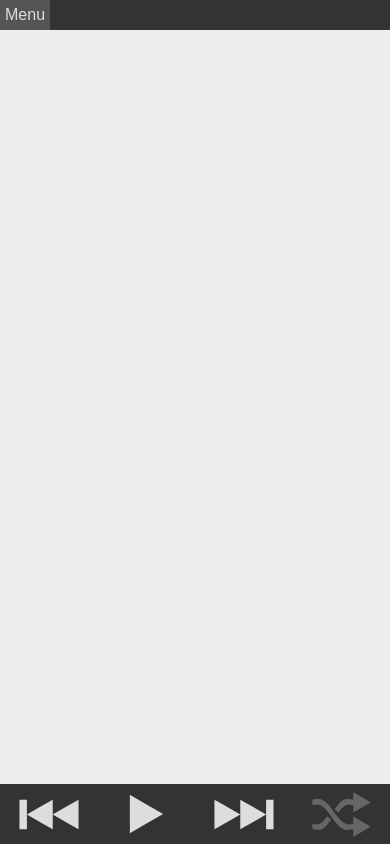
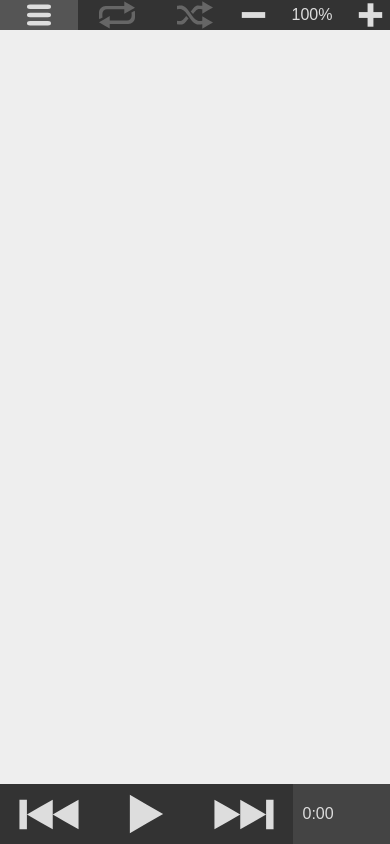
Before and after one commit to firezet/study, a PHP site: page /deeploom/index.html in a window 390 px wide. Run offline with PHP 8.4, Linux system fonts and the light colour scheme.

Commit message:
mobile face

```diff
--- a/deeploom/index.html
+++ b/deeploom/index.html
@@ -6,7 +6,7 @@
 		<link rel="shortcut icon" type="image/x-icon" href="/favicon.ico"/>
 		<link rel="stylesheet" type="text/css" href="/player.css"/>
 		<script type="text/javascript" src="/player.js"></script>
-		<title>Music</title>
+		<title>Cactus Music</title>
 	</head>
 	<body>
 		<div id="divSide">
@@ -18,9 +18,14 @@
 		</div>
 		<div id="divMain">
 			<div id="divBar">
-				<ul>
-					<li class="baritem" onclick="menuShow()">Menu</li>
-				</ul>
+				<div id="divVolumeTop">
+					<div id="volumeUpTop" class="volume" onclick="volumeUp()"></div>
+					<div id="volumeDownTop" class="volume" onclick="volumeDown()"></div>
+					<div id="volumeTextTop">100%</div>
+				</div>
+				<div id="shuffleTop" class="controls top" onclick="shuffleToggle()"></div>
+				<div id="repeatTop" class="controls top" onclick="repeatToggle()"></div>
+				<div id="menuTop" class="top" onclick="menuShow()"></div>
 			</div>
 			<ul id="playlist">
 			</ul>
--- a/deeploom/player.css
+++ b/deeploom/player.css
@@ -97,24 +97,23 @@
 	pointer-events: none;
 }
 
-#divVolume {
+#divVolume, #divVolumeTop {
 	float: right;
-	width: 120px;
 	height: 100%;
 	position: relative;
 }
 
-#volumeDown {
+#volumeDown, #volumeDownTop {
 	background-image: url("/img/down.svg");
 	background-position: 0 50%;
 }
 
-#volumeUp {
+#volumeUp, #volumeUpTop {
 	background-image: url("/img/up.svg");
 	background-position: 100% 50%;
 }
 
-#volumeText {
+#volumeText, #volumeTextTop {
 	color: #DDD;
 	position: absolute;
 	width: 100%;
@@ -123,8 +122,12 @@
 	pointer-events: none;
 }
 
+#volumeTextTop {
+	line-height: 30px;
+}
+
 .volume {
-	width: 50%;
+	width: 60px;
 	height: 100%;
 	float: right;
 	background-size: 50% auto;
@@ -143,15 +146,20 @@
 
 .menuitem:hover {
 	background-color: #333;
+	cursor: pointer;
 }
 
-.baritem {
+#menuTop {
+	background-image: url("/img/menu.svg");
+	background-size: contain;
+	background-position: center;
+	background-repeat: no-repeat;
+	height: 100%;
 	float: left;
 	color: #DDD;
-	padding: 0 5px;
 }
 
-.baritem:hover, .baritem:focus {
+#menuTop:hover {
 	background-color: #555;
 }
 
@@ -168,7 +176,7 @@
 .albumArt {
 	padding: 0 10px 10px 10px;
 	float: left;
-	width: 100px;
+	width: 200px;
 }
 
 .albumTitle {
@@ -191,6 +199,13 @@
 
 .track.selected {
 	background-color: #AAA;
+}
+
+.trackName, .trackComment, .trackArtists {
+	pointer-events: none;
+}
+
+.track.selected > .trackName {
 	color: #000;
 }
 
@@ -207,16 +222,20 @@
 	background-color: #555;
 }
 
-#shuffle, #repeat {
+#shuffle, #repeat, #shuffleTop, #repeatTop {
 	float: right;
 }
 
-#shuffle {
+#shuffle, #shuffleTop {
 	background-image: url("/img/shuffle.svg");
 }
 
-#repeat {
+#repeat, #repeatTop {
 	background-image: url("/img/repeat.svg");
+}
+
+.top {
+	width: 60px;
 }
 
 @media screen and (max-width: 800px) {
@@ -235,8 +254,11 @@
 	#buttonHide {
 		display: block;
 	}
-	#divVolume {
+	#divVolume, #shuffle, #repeat {
 		display: none;
+	}
+	.albumArt {
+		width: 100px;
 	}
 }
 
@@ -251,8 +273,17 @@
 		width: 50px;
 		padding: 0 5px 5px 5px;
 	}
-	.controls {
+	#controlPrev, #controlPlay, #controlNext {
 		width: 25%;
+	}
+	.top {
+		width: 20%;
+	}
+	#divVolumeTop {
+		width: 40%;
+	}
+	#volumeDownTop, #volumeUpTop {
+		width: 50%;
 	}
 }
 
```
Also changed, not shown: deeploom/player.js (+25 -13 lines), deeploom/img/menu.svg (added).
